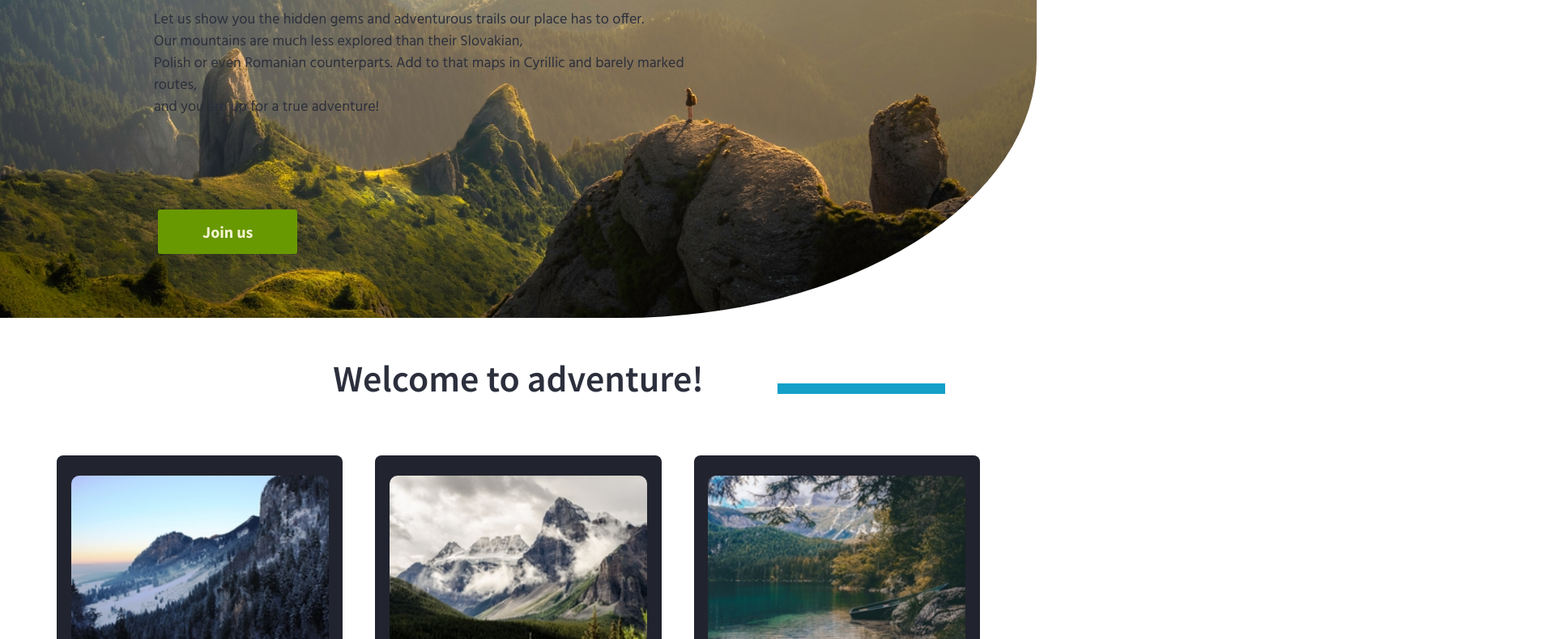
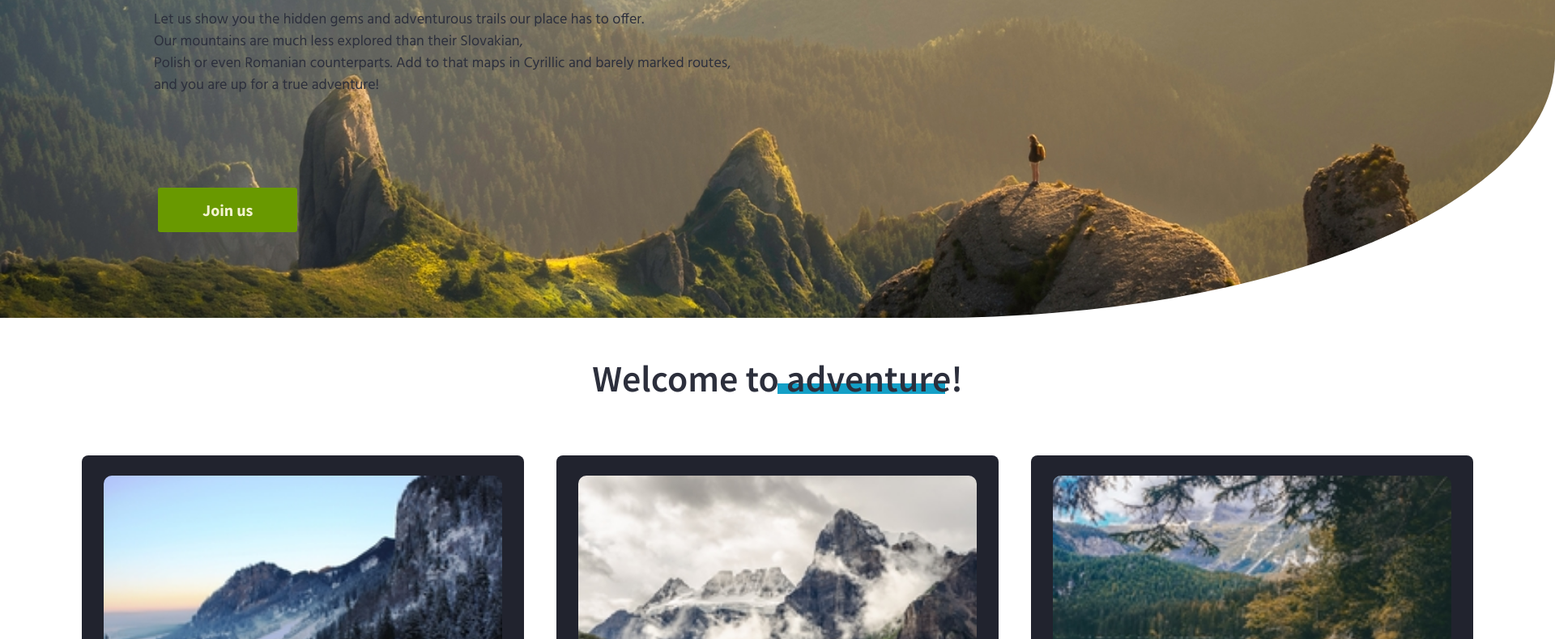
Before and after one commit to ParasyukV/FL-11, a plain HTML site: page FL11_HW3/homework/index.html in a window 1280 px wide. Shown: the part 407-1197 px from the top of the page at 81% size, 1920 px wide, since content can reach past the window. Drawn offline with Linux system fonts and the light colour scheme; a web font is replaced by a local one.

Commit message:
Add files via upload

```diff
--- a/FL11_HW3/homework/css/style1.css
+++ b/FL11_HW3/homework/css/style1.css
@@ -19,7 +19,8 @@ body {
   background-color: #fff;
   font-family: "Hind", sans-serif;
   margin: 0;
-  padding: 0; }
+  padding: 0;
+  width: 1920px; }
 
 .header {
   background: url(../img/m-h-day.jpg) no-repeat center;
--- a/FL11_HW3/homework/css/style2.css
+++ b/FL11_HW3/homework/css/style2.css
@@ -19,7 +19,8 @@ body {
   background-color: #21232e;
   font-family: "Fresca", sans-serif;
   margin: 0;
-  padding: 0; }
+  padding: 0;
+  width: 1920px; }
 
 .header {
   background: url(../img/m-h-night.jpg) no-repeat center;
```
